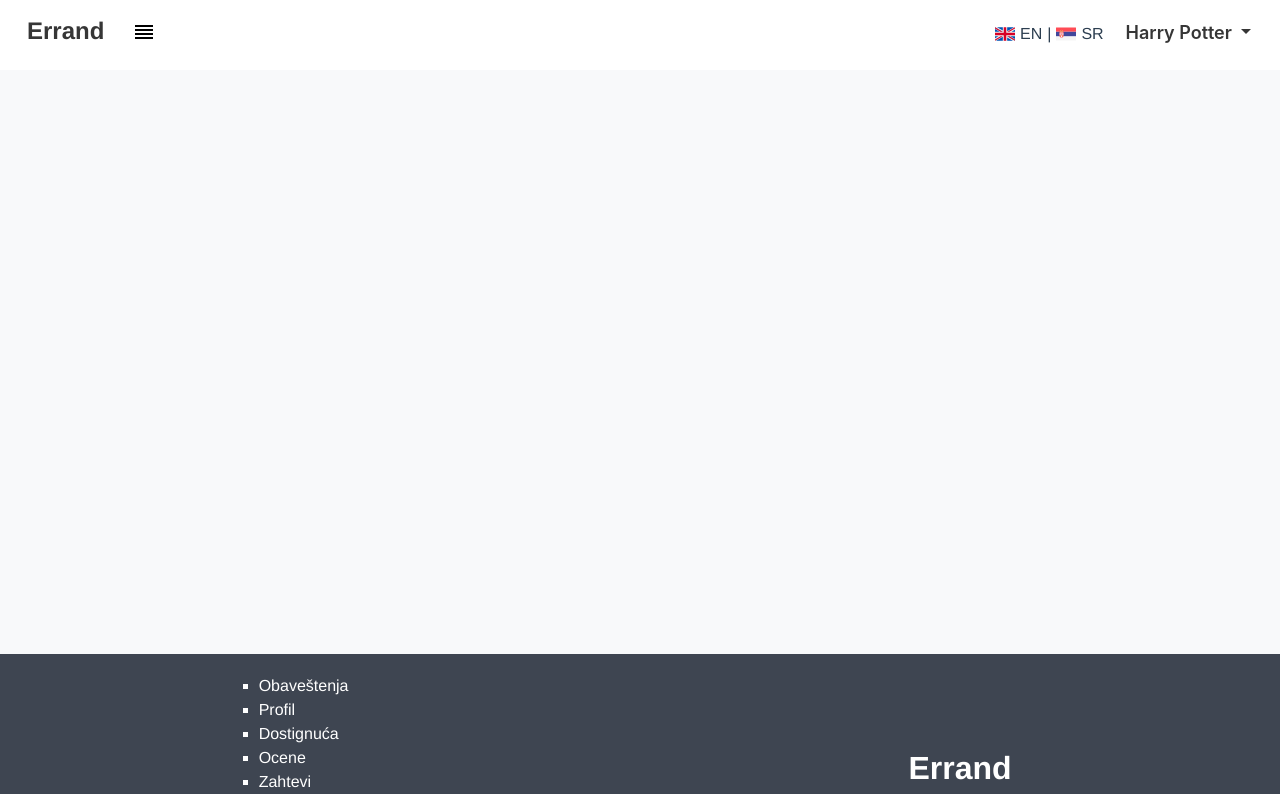
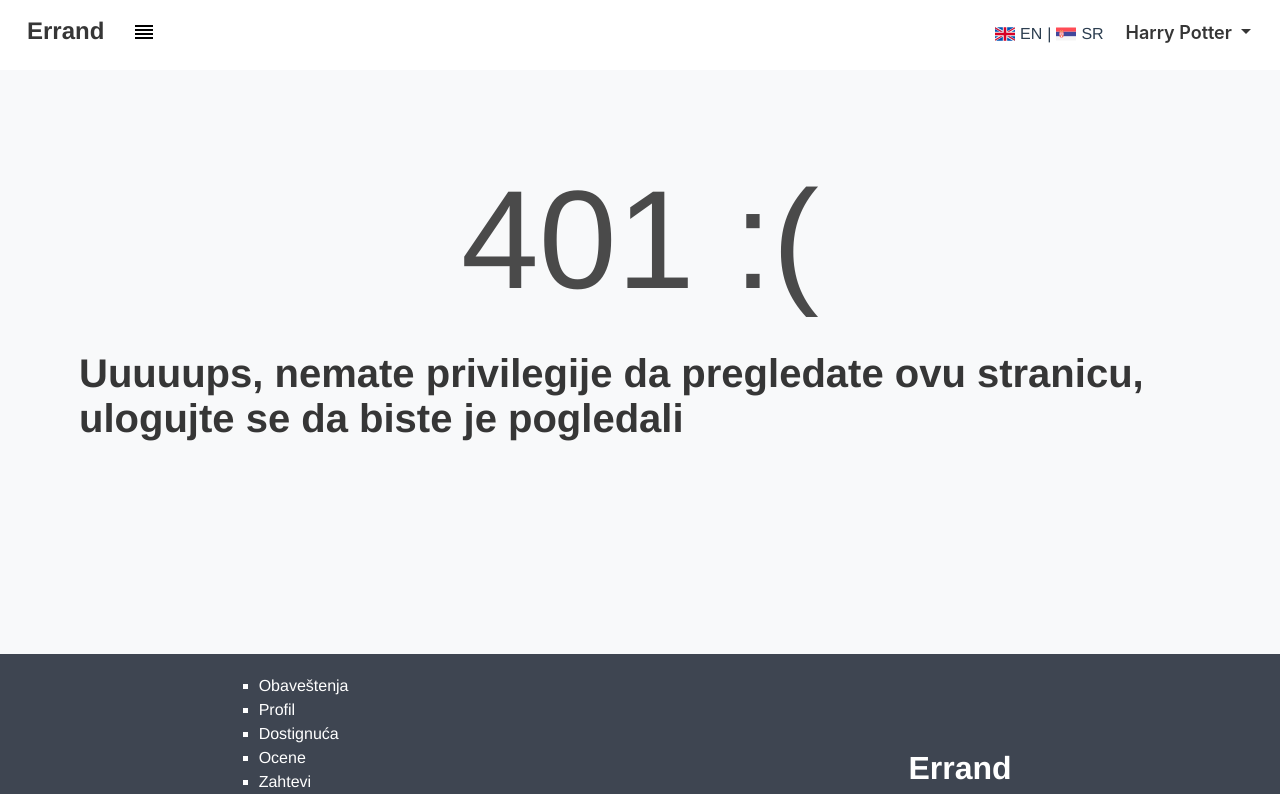
Before and after one commit to MashaNes/Errand, a Vue app in the folder Aplikacija/Web/errand/: page /401 in a window 1280 px wide. Shown: the top 794 px of the page. Built offline with nearby package versions, Linux system fonts and the light colour scheme.

Commit message:
Web: dodate stranice 404 i 401

```diff
--- /dev/null
+++ b/Aplikacija/Web/errand/src/components/ErrorView.vue
@@ -0,0 +1,62 @@
+<template>
+  <div class="notFoundContainer">
+    <h2 class="subtitle">{{status}}<span> :(</span></h2>
+    <div class="m-b-xxl">
+      <h1 class="title" v-if="isSerbian">{{titleS}}</h1>
+      <h1 class="title" v-else>{{titleE}}</h1>
+    </div>
+  </div>
+</template>
+
+<script>
+  export default {
+    props: {
+      titleS: {
+        required: true,
+        type: String
+      },
+      titleE: {
+        required: true,
+        type: String
+      },
+      status: {
+        required: true,
+        type: String
+      }
+    },
+    computed:
+    {
+        isSerbian()
+        {
+            return this.$store.state.isSerbian
+        }
+    }
+  }
+</script>
+
+<style scoped>
+  .title {
+    font-size: 40px;
+  }
+  .subtitle {
+    font-size: 140px;
+    text-align: center;
+  }
+  .notFoundContainer {
+    margin-top: 80px;
+  }
+
+  @media only screen and (max-width: 499px)
+  {
+    .subtitle
+    {
+        font-size: 120px;
+        text-align: center;
+    }
+
+    .title
+    {
+        font-size: 30px;
+    }
+  }
+</style>
--- a/Aplikacija/Web/errand/src/components/TheNavbarLarge.vue
+++ b/Aplikacija/Web/errand/src/components/TheNavbarLarge.vue
@@ -240,4 +240,12 @@ export default {
         padding-left: 10px;
         font-weight: bolder;
     }
+
+    @media only screen and (max-width: 1088px)
+    {
+        a.navbar-item.router-link-active
+        {
+            padding-top: 12px;
+        }
+    }
 </style>
--- /dev/null
+++ b/Aplikacija/Web/errand/src/pages/PageNotAuthenticated.vue
@@ -0,0 +1,24 @@
+<template>
+  <div class="container">
+    <ErrorView :titleE="'Ooooops, you are not authenticated to visit this page, please login'"
+               :titleS="'Uuuuups, nemate privilegije da pregledate ovu stranicu, ulogujte se da biste je pogledali'"
+               :status="'401'" />
+  </div>
+</template>
+
+<script>
+  import ErrorView from '@/components/ErrorView'
+  export default {
+    components: {
+      ErrorView
+    }
+  }
+</script>
+
+<style scoped>
+    .container
+    {
+        padding-top: 2px;
+        padding-bottom: 50px;
+    }
+</style>
--- /dev/null
+++ b/Aplikacija/Web/errand/src/pages/PageNotFound.vue
@@ -0,0 +1,24 @@
+<template>
+  <div class="container">
+    <ErrorView :titleE="'Ooooops, page you are trying to access doesn\'t exist'"
+               :titleS="'Uuuuups, stranica kojoj pokušavate da pristupite ne postoji'"
+               :status="'404'"/>
+  </div>
+</template>
+
+<script>
+  import ErrorView from '@/components/ErrorView'
+  export default {
+    components: {
+      ErrorView
+    }
+  }
+</script>
+
+<style scoped>
+    .container
+    {
+        padding-top: 2px;
+        padding-bottom: 50px;
+    }
+</style>
--- a/Aplikacija/Web/errand/src/router/index.js
+++ b/Aplikacija/Web/errand/src/router/index.js
@@ -17,6 +17,8 @@ import PageSettings from "@/pages/PageSettings"
 import PageBrowseUsers from "@/pages/PageBrowseUsers"
 import PageBenefitList from "@/pages/PageBenefitList"
 import PageServiceList from "@/pages/PageServiceList"
+import PageNotAuthenticated from "@/pages/PageNotAuthenticated"
+import PageNotFound from "@/pages/PageNotFound"
 
 Vue.use(Router)
 
@@ -98,6 +100,16 @@ const router = new Router(
                 path: "/serviceList",
                 name: "PageServiceList",
                 component: PageServiceList
+            },
+            {
+              path: '/401',
+              name: 'PageNotAuthenticated',
+              component: PageNotAuthenticated
+            },
+            {
+              path: '*',
+              name: 'PageNotFound',
+              component: PageNotFound
             }
         ],
         mode: "history",
```
